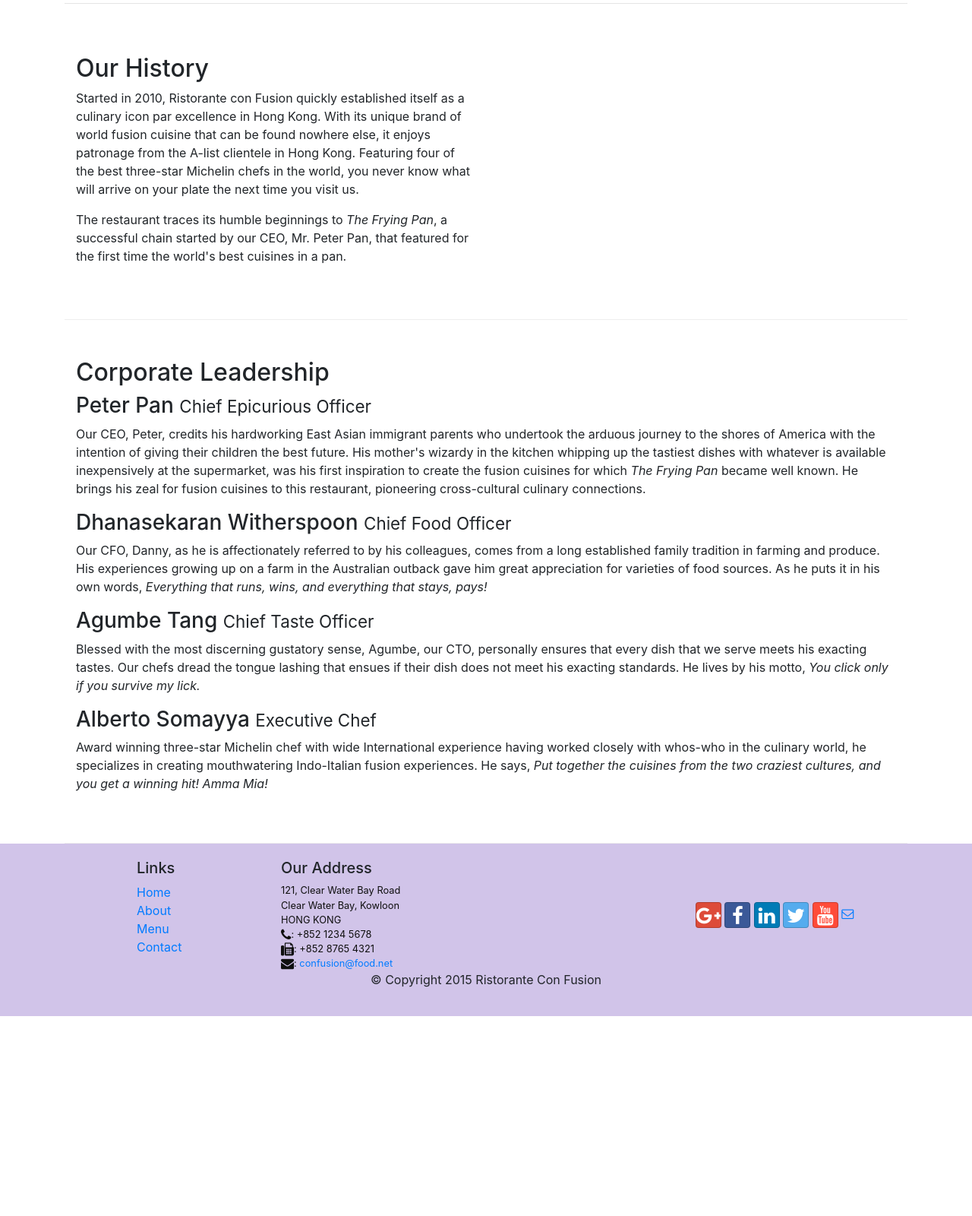
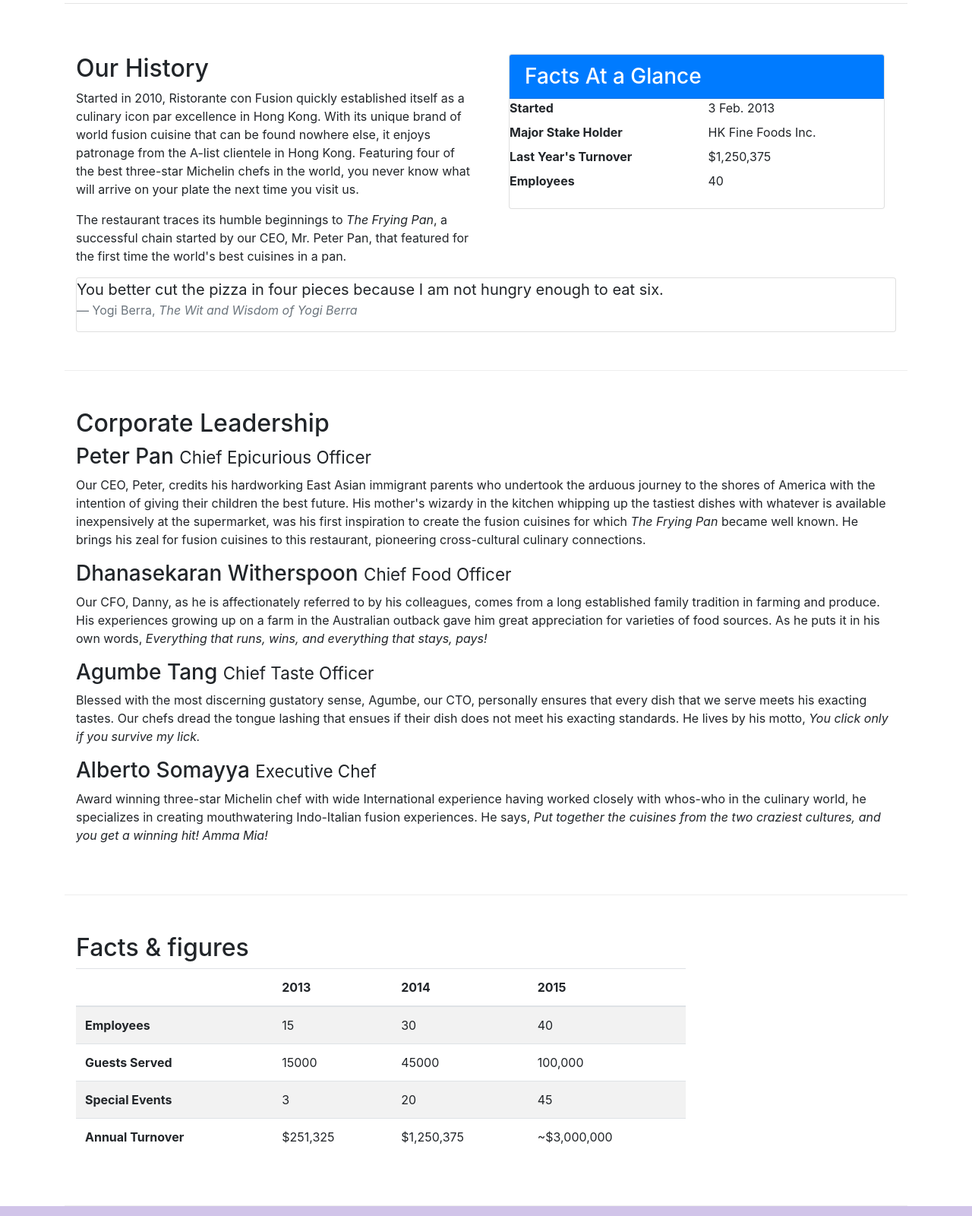
Before and after one commit to GuillaumeHonore/courseraConfusion, a website: page aboutus.html in a window 1280 px wide. Shown: the part 420-2020 px from the top of the page at 76% size. Before the commit the page ends 1757 px from the top, so only its background shows below. Drawn offline with nearby package versions, Linux system fonts and the light colour scheme.

Commit message:
addition of table and card

```diff
--- a/aboutus.html
+++ b/aboutus.html
@@ -87,12 +87,43 @@
         </div>
 
         <div class="row row-content">
-            <div class="col-sm-6 flex-first">
+            <div class="col-sm-6 ">
                 <h2>Our History</h2>
                 <p>Started in 2010, Ristorante con Fusion quickly established itself as a culinary icon par excellence in Hong Kong. With its unique brand of world fusion cuisine that can be found nowhere else, it enjoys patronage from the A-list clientele in Hong Kong.  Featuring four of the best three-star Michelin chefs in the world, you never know what will arrive on your plate the next time you visit us.</p>
                 <p>The restaurant traces its humble beginnings to <em>The Frying Pan</em>, a successful chain started by our CEO, Mr. Peter Pan, that featured for the first time the world's best cuisines in a pan.</p>
             </div>
-            <div class="col-sm-6 flex-last">
+            <!-- Addition of a Card -->
+            <div class="col-sm ">
+                <div class="col-sm">
+                    <div class="card">
+                        <h3 class="card-header bg-primary text-white">Facts At a Glance</h3>
+                        <div class="card-block">
+                            <dl class="row">
+                                <dt class="col-6">Started</dt>
+                                <dd class="col-6">3 Feb. 2013</dd>
+                                <dt class="col-6">Major Stake Holder</dt>
+                                <dd class="col-6">HK Fine Foods Inc.</dd>
+                                <dt class="col-6">Last Year's Turnover</dt>
+                                <dd class="col-6">$1,250,375</dd>
+                                <dt class="col-6">Employees</dt>
+                                <dd class="col-6">40</dd>
+                            </dl>
+                        </div>
+                    </div>
+                </div>
+            </div>
+
+            <!-- Addition of a quote -->
+            <div class="col-12">
+                <div class="card card-block bg-faded">
+                    <blockquote class="blockquote">
+                        <!-- mb-0 has something to do with margins for this quote -->
+                        <p class="mb-0">You better cut the pizza in four pieces because I am not hungry enough to eat six.</p>
+                        <footer class="blockquote-footer">Yogi Berra,
+                            <cite title="Source Title">The Wit and Wisdom of Yogi Berra</cite>
+                        </footer>
+                    </blockquote>
+                </div>
             </div>
         </div>
 
@@ -117,6 +148,53 @@
                 <p>Award winning three-star Michelin chef with wide International experience having worked closely with whos-who in the culinary world, he specializes in creating mouthwatering Indo-Italian fusion experiences. He says, <em>Put together the cuisines from the two craziest cultures, and you get a winning hit! Amma Mia!</em></p>
                 </div>
             </div>
+       </div>
+
+       <!--  addition of a table & a "card" -->
+       <div class="row row-content">
+           <div class="col-12 col-sm-9">
+               <h2>Facts &amp; figures</h2>
+                    <!--  table-->
+                   <div class="table-responsive">
+                       <table class="table table-striped">
+                           <thead class="thead-inverse">
+                               <tr>
+                                   <th>&nbsp;</th>
+                                   <th>2013</th>
+                                   <th>2014</th>
+                                   <th>2015</th>
+                               </tr>
+                           </thead>
+                           <tbody>
+                               <tr>
+                                   <th>Employees</th>
+                                   <td>15</td>
+                                   <td>30</td>
+                                   <td>40</td>
+                               </tr>
+                               <tr>
+                                   <th>Guests Served</th>
+                                   <td>15000</td>
+                                   <td>45000</td>
+                                   <td>100,000</td>
+                               </tr>
+                               <tr>
+                                   <th>Special Events</th>
+                                   <td>3</td>
+                                   <td>20</td>
+                                   <td>45</td>
+                               </tr>
+                               <tr>
+                                   <th>Annual Turnover</th>
+                                   <td>$251,325</td>
+                                   <td>$1,250,375</td>
+                                   <td>~$3,000,000</td>
+                               </tr>
+                           </tbody>
+                       </table>
+                   </div>
+           </div>
+
        </div>
 
     </div>
```
Also changed, not shown: contactus.html (+0 -1 lines).
